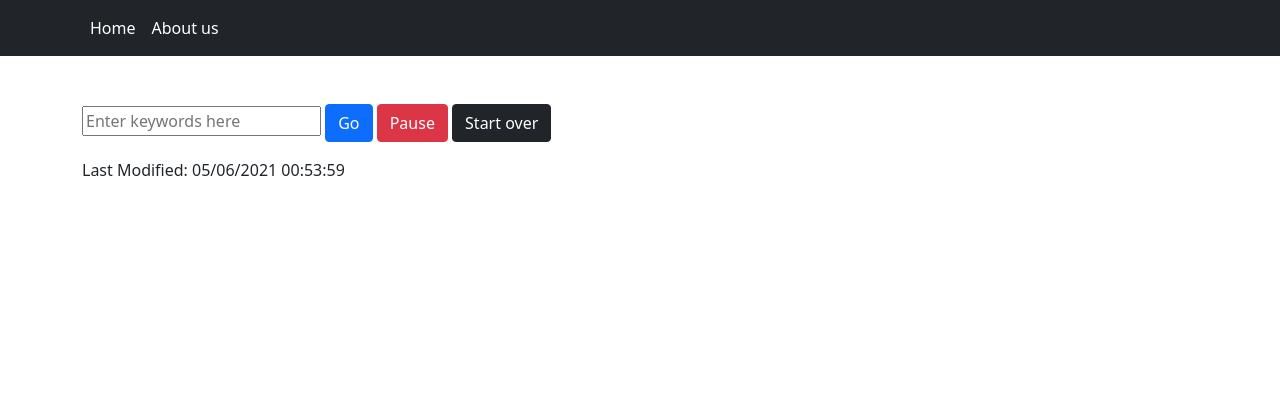
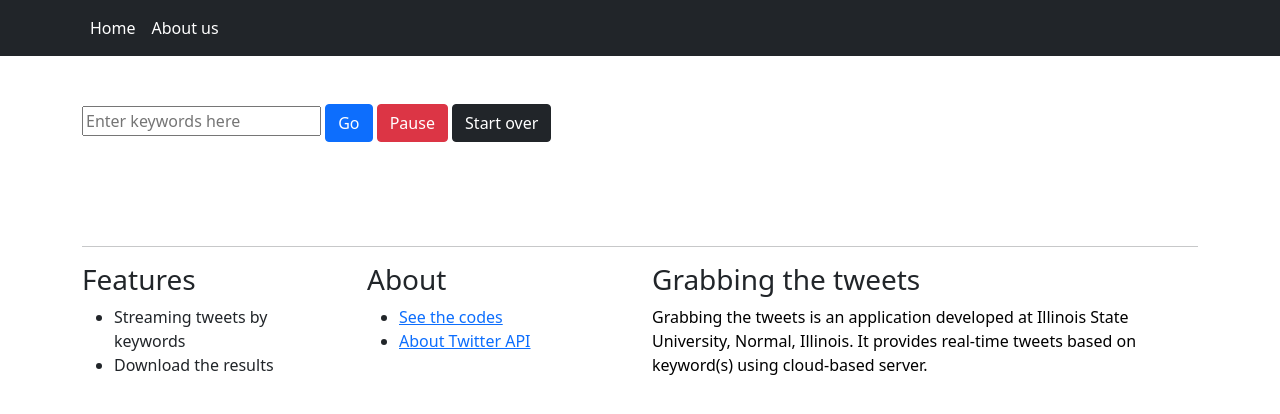
Before and after one commit to jackluucoding/streamtweets, a website: page client/index.html in a window 1280 px wide. Drawn offline with nearby package versions, Linux system fonts and the light colour scheme.

Commit message:
Updated new key

```diff
--- a/client/index.html
+++ b/client/index.html
@@ -33,8 +33,7 @@
       }
 
       </style>
-    <title>Real-Time Tweet Stream</title>
-
+    <title>Grabbing the tweets</title>
 
   </head>
   <body>
@@ -50,8 +49,6 @@
           </ul>
       </div>
     </nav>
-
-
 
     <div class="container">
       <br><br>
@@ -141,13 +138,44 @@
     </script>
   </body>
 
+  <br> <br> <br>
+  <div class="footer-dark">
+    <footer>
+        <div class="container">
+          <hr>
+            <div class="row">
+                <div class="col-sm-6 col-md-3 item">
+                    <h3>Features</h3>
+                    <ul>
+                        <li>Streaming tweets by keywords</li>
+                        <li>Download the results</li>
+                    </ul>
+                </div>
+                <div class="col-sm-6 col-md-3 item">
+                    <h3>About</h3>
+                    <ul>
+                        <li><a href="https://github.com/jackluucoding/streamtweets"  target="_blank">See the codes</a></li>
+                        <li><a href="https://developer.twitter.com/en/docs/twitter-api/v1"  target="_blank" >About Twitter API</a></li>
+                    </ul>
+                </div>
+                <div class="col-md-6 item text">
+                    <h3>Grabbing the tweets</h3>
+                    <p> Grabbing the tweets is an application developed at Illinois State University, Normal, Illinois. It provides real-time tweets based on keyword(s) using cloud-based server. </p>
+                </div>
+                <div class="col item social"><a href="https://www.facebook.com/" target="_blank"><i class="icon ion-social-facebook"></i></a><a href="#"><i class="icon ion-social-twitter"></i></a><a href="#"><i class="icon ion-social-snapchat"></i></a><a href="#"><i class="icon ion-social-instagram"></i></a></div>
+            </div>
+            </div>
 
-    <footer>
+  </footer>
+  </div>
+
+
+    <!-- <footer>
       <div class="container">
       <script>
         document.write("Last Modified: " + document.lastModified);
       </script>
     </div>
-  </footer>
+  </footer> -->
 
 </html>
```
Also changed, not shown: server/index.js (+5 -6 lines), 4 other files.
